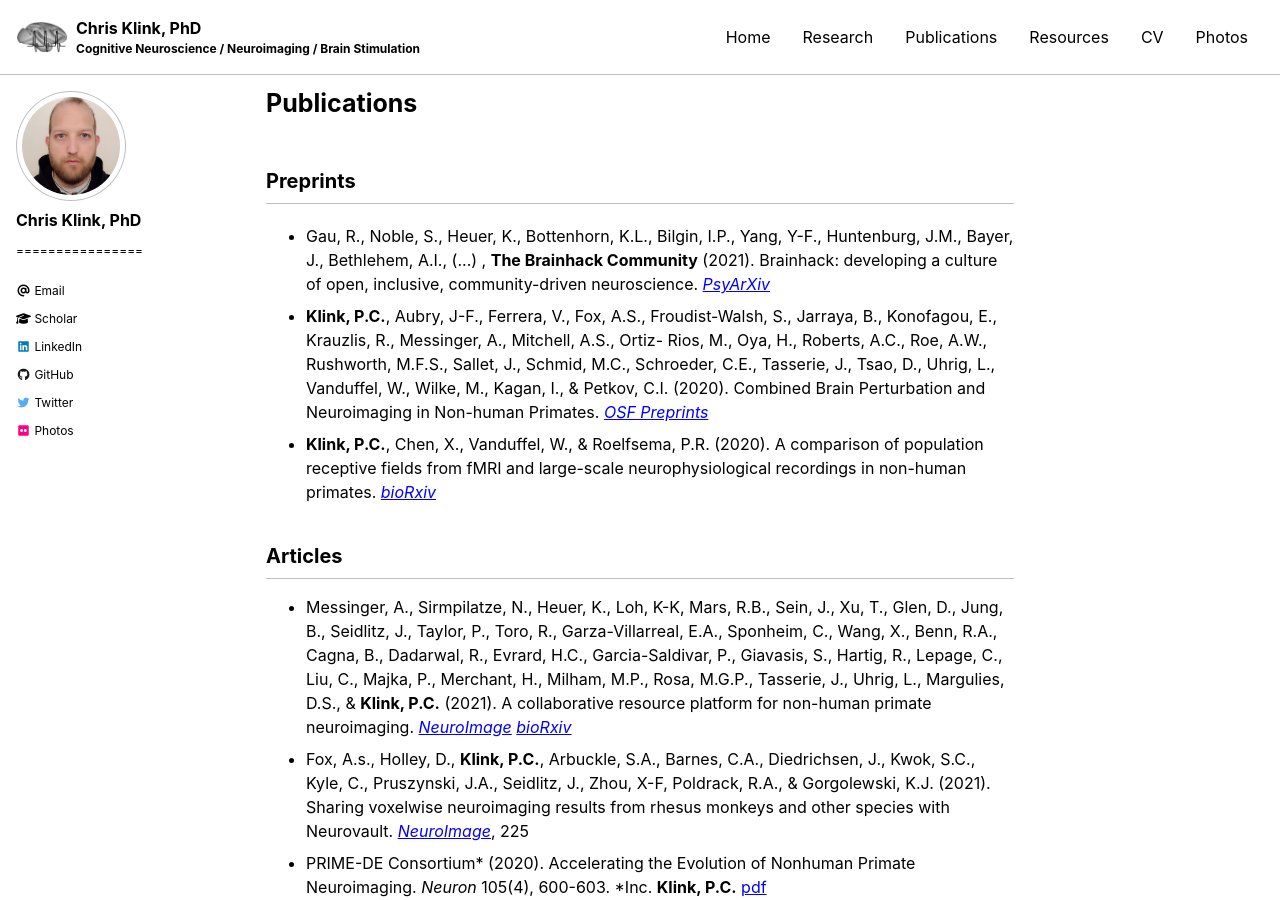
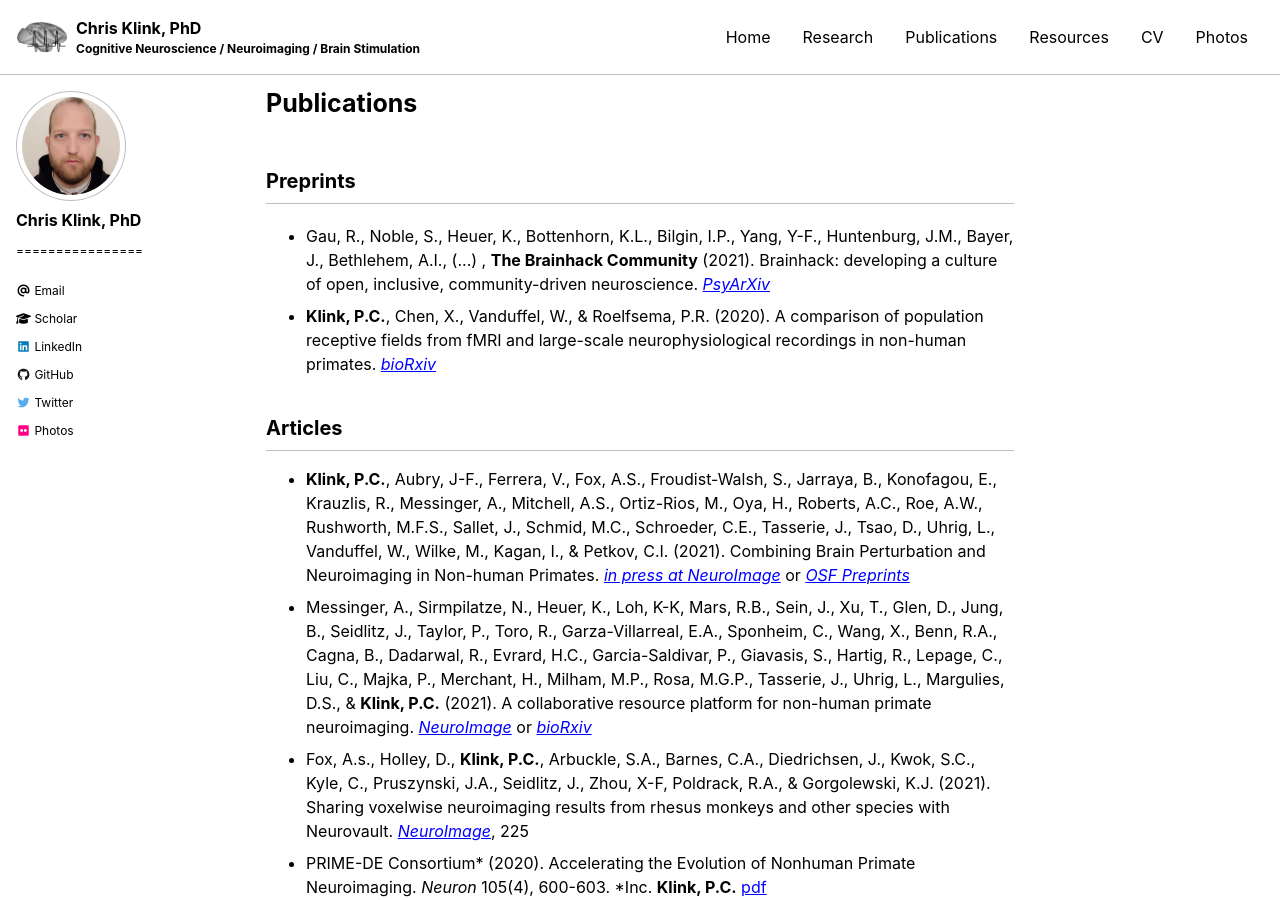
Before and after one commit to pcklink/pcklink.github.io, a Jekyll site: the page built from publications.md, in a window 1280 px wide and 900 px high. Built offline with Jekyll 4.4.1, drawn with Linux system fonts in a browser that asks for light colours; cached includes are drawn as plain includes; nearby versions of some CDN libraries.

Commit message:
Update publications.md

```diff
--- a/publications.md
+++ b/publications.md
@@ -9,15 +9,15 @@ author_profile: true
 <p><ul>
     <li>Gau, R., Noble, S., Heuer, K., Bottenhorn, K.L., Bilgin, I.P., Yang, Y-F., Huntenburg, J.M., Bayer, J., Bethlehem, A.I., (...) , <b>The Brainhack Community</b> (2021). Brainhack: developing a culture of open, inclusive, community-driven neuroscience. <a href="https://doi.org/10.31234/osf.io/rytjq"><i>PsyArXiv</i></a>
     </li>
-<li><b>Klink, P.C.</b>, Aubry, J-F., Ferrera, V., Fox, A.S., Froudist-Walsh, S., Jarraya, B., Konofagou, E., Krauzlis, R., Messinger, A., Mitchell, A.S., Ortiz-        Rios, M., Oya, H., Roberts, A.C., Roe, A.W., Rushworth, M.F.S., Sallet, J., Schmid, M.C., Schroeder, C.E., Tasserie, J., Tsao, D., Uhrig, L., Vanduffel, W., Wilke, M., Kagan, I., & Petkov, C.I. (2020). Combined Brain Perturbation and Neuroimaging in Non-human Primates. <a href="https://osf.io/z4x89/"><i>OSF Preprints</i></a>
-    </li>
   <li><b>Klink, P.C.</b>, Chen, X., Vanduffel, W., & Roelfsema, P.R. (2020). A comparison of population receptive fields from fMRI and large-scale neurophysiological recordings in non-human primates. <a href="https://doi.org/10.1101/2020.09.05.284133"><i>bioRxiv</i></a>
     </li>
 </ul></p>
 
 ## Articles
 <ul>
-  <li>Messinger, A., Sirmpilatze, N., Heuer, K., Loh, K-K, Mars, R.B., Sein, J., Xu, T., Glen, D., Jung, B., Seidlitz, J., Taylor, P., Toro, R., Garza-Villarreal, E.A., Sponheim, C., Wang, X., Benn, R.A., Cagna, B., Dadarwal, R., Evrard, H.C., Garcia-Saldivar, P., Giavasis, S., Hartig, R., Lepage, C., Liu, C., Majka, P., Merchant, H., Milham, M.P., Rosa, M.G.P., Tasserie, J., Uhrig, L., Margulies, D.S., & <b>Klink, P.C.</b> (2021). A collaborative resource platform for non-human primate neuroimaging. <a href="https://doi.org/10.1016/j.neuroimage.2020.117519"><i>NeuroImage</i></a> <a href="https://doi.org/10.1101/2020.07.31.230185"><i>bioRxiv</i></a>
+  <li><b>Klink, P.C.</b>, Aubry, J-F., Ferrera, V., Fox, A.S., Froudist-Walsh, S., Jarraya, B., Konofagou, E., Krauzlis, R., Messinger, A., Mitchell, A.S., Ortiz-Rios, M., Oya, H., Roberts, A.C., Roe, A.W., Rushworth, M.F.S., Sallet, J., Schmid, M.C., Schroeder, C.E., Tasserie, J., Tsao, D., Uhrig, L., Vanduffel, W., Wilke, M., Kagan, I., & Petkov, C.I. (2021). Combining Brain Perturbation and Neuroimaging in Non-human Primates. <a href="https://www.sciencedirect.com/science/article/pii/S1053811921002949"><i>in press at NeuroImage</i></a> or <a href="https://osf.io/z4x89/"><i>OSF Preprints</i></a>
+    </li>
+  <li>Messinger, A., Sirmpilatze, N., Heuer, K., Loh, K-K, Mars, R.B., Sein, J., Xu, T., Glen, D., Jung, B., Seidlitz, J., Taylor, P., Toro, R., Garza-Villarreal, E.A., Sponheim, C., Wang, X., Benn, R.A., Cagna, B., Dadarwal, R., Evrard, H.C., Garcia-Saldivar, P., Giavasis, S., Hartig, R., Lepage, C., Liu, C., Majka, P., Merchant, H., Milham, M.P., Rosa, M.G.P., Tasserie, J., Uhrig, L., Margulies, D.S., & <b>Klink, P.C.</b> (2021). A collaborative resource platform for non-human primate neuroimaging. <a href="https://doi.org/10.1016/j.neuroimage.2020.117519"><i>NeuroImage</i></a> or <a href="https://doi.org/10.1101/2020.07.31.230185"><i>bioRxiv</i></a>
   </li>
  <li>Fox, A.s., Holley, D., <b>Klink, P.C.</b>, Arbuckle, S.A., Barnes, C.A., Diedrichsen, J., Kwok, S.C., Kyle, C., Pruszynski, J.A., Seidlitz, J., Zhou, X-F, Poldrack, R.A., & Gorgolewski, K.J. (2021). Sharing voxelwise neuroimaging results from rhesus monkeys and other species with Neurovault. <a href="https://doi.org/10.1016/j.neuroimage.2020.117518"><i>NeuroImage</i></a>, 225
   </li>
```
